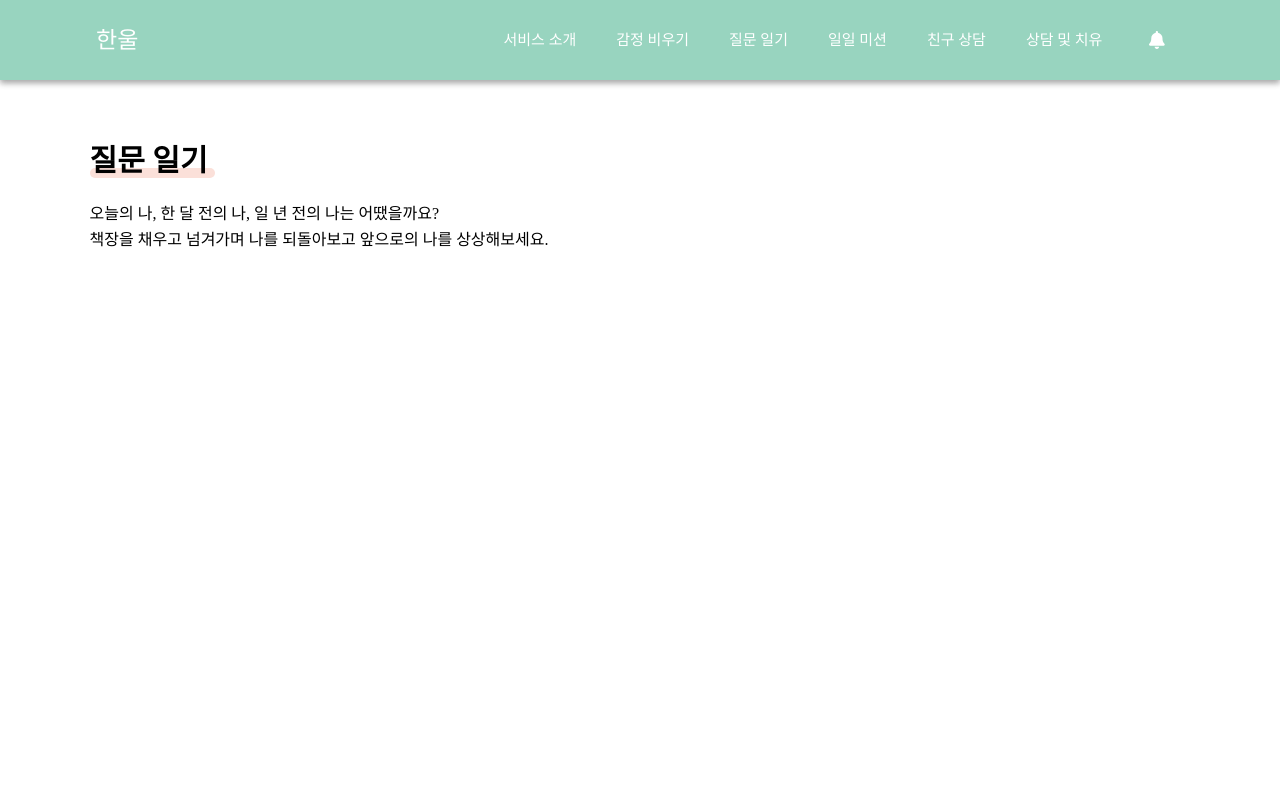
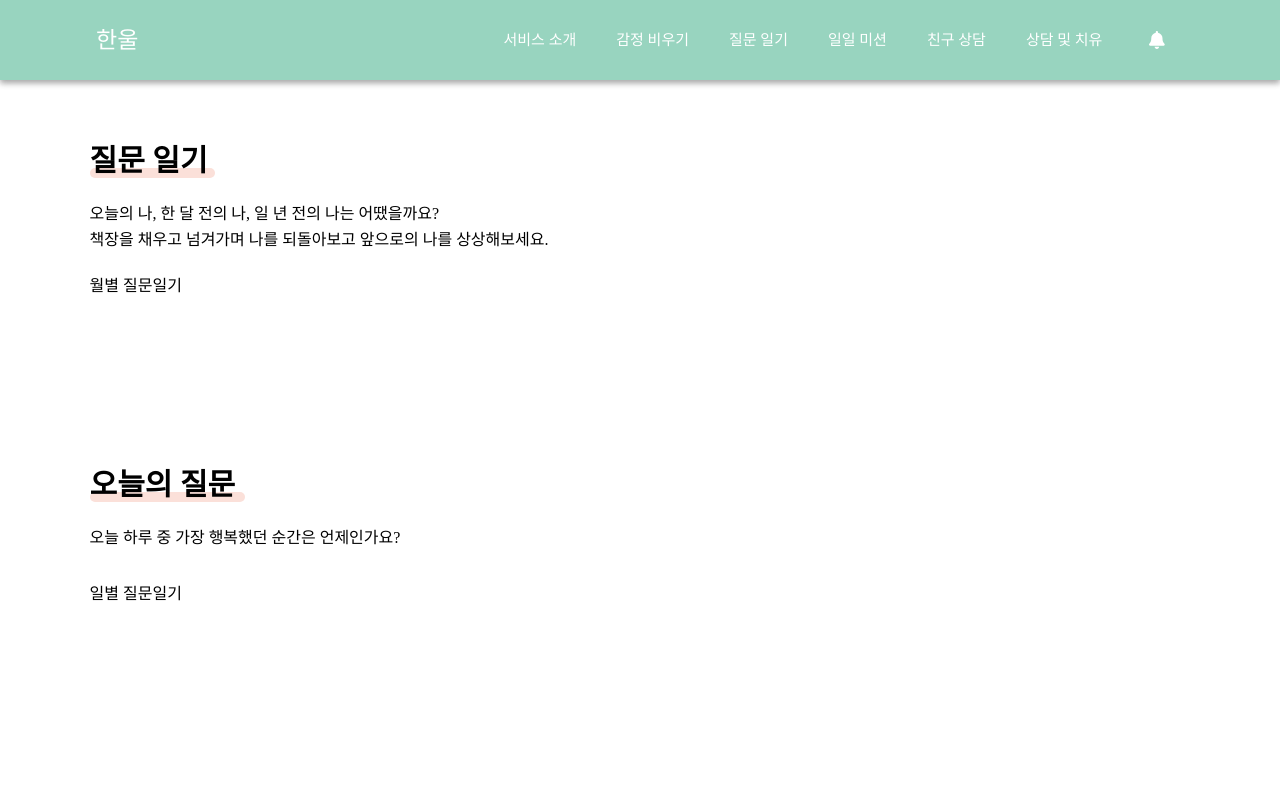
Before and after one commit to ebokyung/KBSC-Frontend, a React (Create React App) app in the folder project/: page /diary in a window 1280 px wide. Shown: the top 800 px of the page. Built offline with nearby package versions, Linux system fonts and the light colour scheme.

Commit message:
ebokyung-08-25-F0007-질문일기페이지 섹션나누기

```diff
--- /dev/null
+++ b/project/src/components/diary/daily.jsx
@@ -0,0 +1,17 @@
+import styled from "styled-components";
+
+const Container = styled.section`
+    width: 100%;
+    margin-top: 30px;
+    margin-bottom: 10%;
+    font-family: 'Nanum Myeongjo', serif;
+`
+
+function DiaryDaily () {
+    return(
+    <Container>
+        일별 질문일기
+    </Container>
+    )
+}
+export default DiaryDaily;
--- /dev/null
+++ b/project/src/components/diary/monthly.jsx
@@ -0,0 +1,17 @@
+import styled from "styled-components";
+
+const Container = styled.section`
+    width: 100%;
+    margin-top: 30px;
+    margin-bottom: 10%;
+    font-family: 'Nanum Myeongjo', serif;
+`
+
+function DiaryMonthly () {
+    return(
+    <Container>
+        월별 질문일기
+    </Container>
+    )
+}
+export default DiaryMonthly;
--- a/project/src/routes/Diary.jsx
+++ b/project/src/routes/Diary.jsx
@@ -1,5 +1,7 @@
 import styled from "styled-components";
 import PageHeader from "../components/PageHeader";
+import DiaryMonthly from '../components/diary/monthly';
+import DiaryDaily from '../components/diary/daily';
 
 const Container = styled.body`
     width: 100vw;
@@ -13,18 +15,27 @@ const Wrapper = styled.section`
     min-height: ${props => props.theme.minHeight};
 `
 
-const pageheader = {
+const pageheader__monthly = {
     title : "질문 일기",
     body1: "오늘의 나, 한 달 전의 나, 일 년 전의 나는 어땠을까요?",
     body2 : "책장을 채우고 넘겨가며 나를 되돌아보고 앞으로의 나를 상상해보세요.",
     width : "125px"
 }
 
+const pageheader__daily = {
+    title : "오늘의 질문",
+    body1: "오늘 하루 중 가장 행복했던 순간은 언제인가요?",
+    width : "155px"
+}
+
 function Diary() {
     return (
         <Container>
             <Wrapper>
-                <PageHeader props={pageheader} />
+                <PageHeader props={pageheader__monthly} />
+                <DiaryMonthly />
+                <PageHeader props={pageheader__daily} />
+                <DiaryDaily />
             </Wrapper>
         </Container>
     )
```
